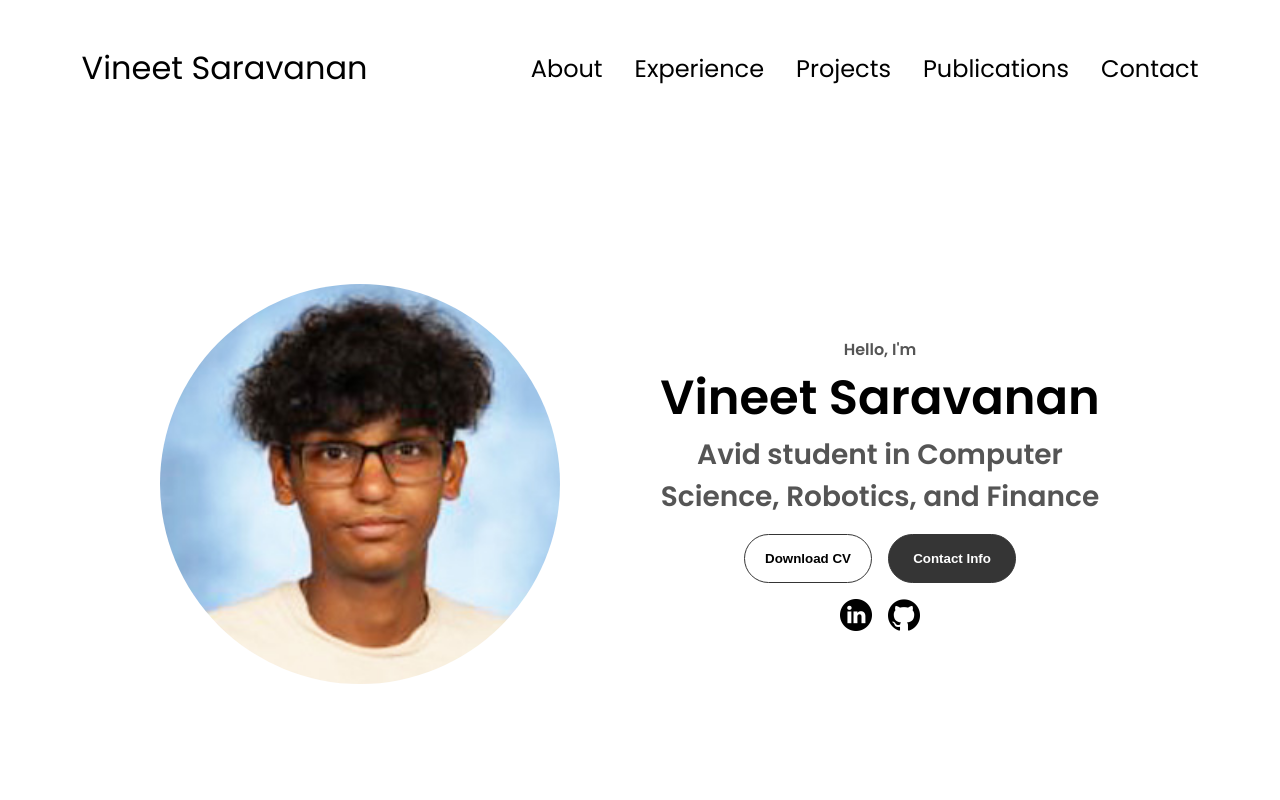
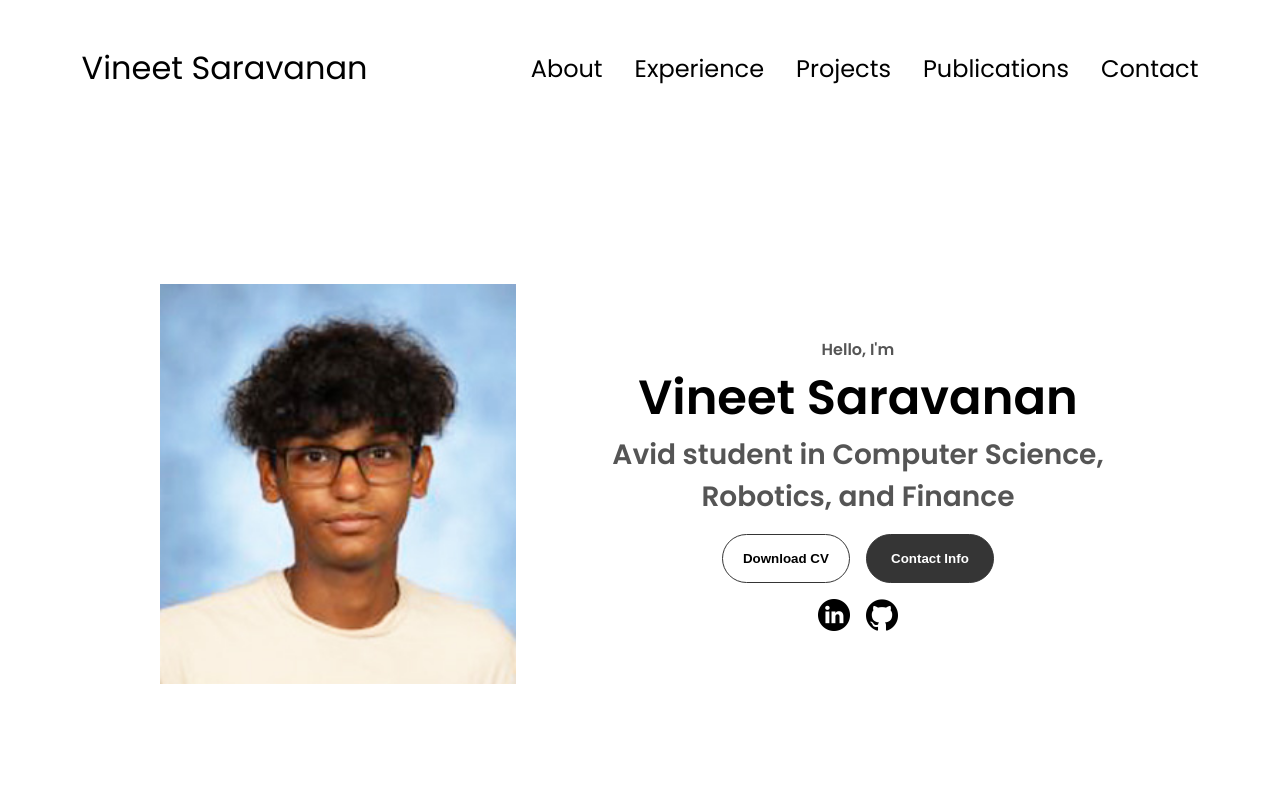
Before and after one commit to VSPuzzler/PersonalWebsite, a plain HTML site: page index.html in a window 1280 px wide. Shown: the top 800 px of the page. Drawn offline with Linux system fonts and the light colour scheme.

Commit message:
modified image

```diff
--- a/index.html
+++ b/index.html
@@ -40,7 +40,7 @@
     </nav>
     <section id="profile">
       <div class="section__pic-container">
-        <img src="./assets/profile-pic.png" alt="Vineet Saravanan profile picture" class="rounded-pic" />
+        <img src="./assets/profile-pic.png" alt="Vineet Saravanan profile picture"/>
       </div>
       <div class="section__text">
         <p class="section__text__p1">Hello, I'm</p>
--- a/mediaqueries.css
+++ b/mediaqueries.css
@@ -101,10 +101,3 @@
     text-align: justify;
   }
 }
-
-.rounded-pic {
-  border-radius: 50%; /* Makes the image circular */
-  width: 400px; /* Adjust the size as needed */
-  height: 400px; /* Ensures the image remains a square */
-  object-fit: cover; /* Ensures the image fits within the rounded container */
-}
```
